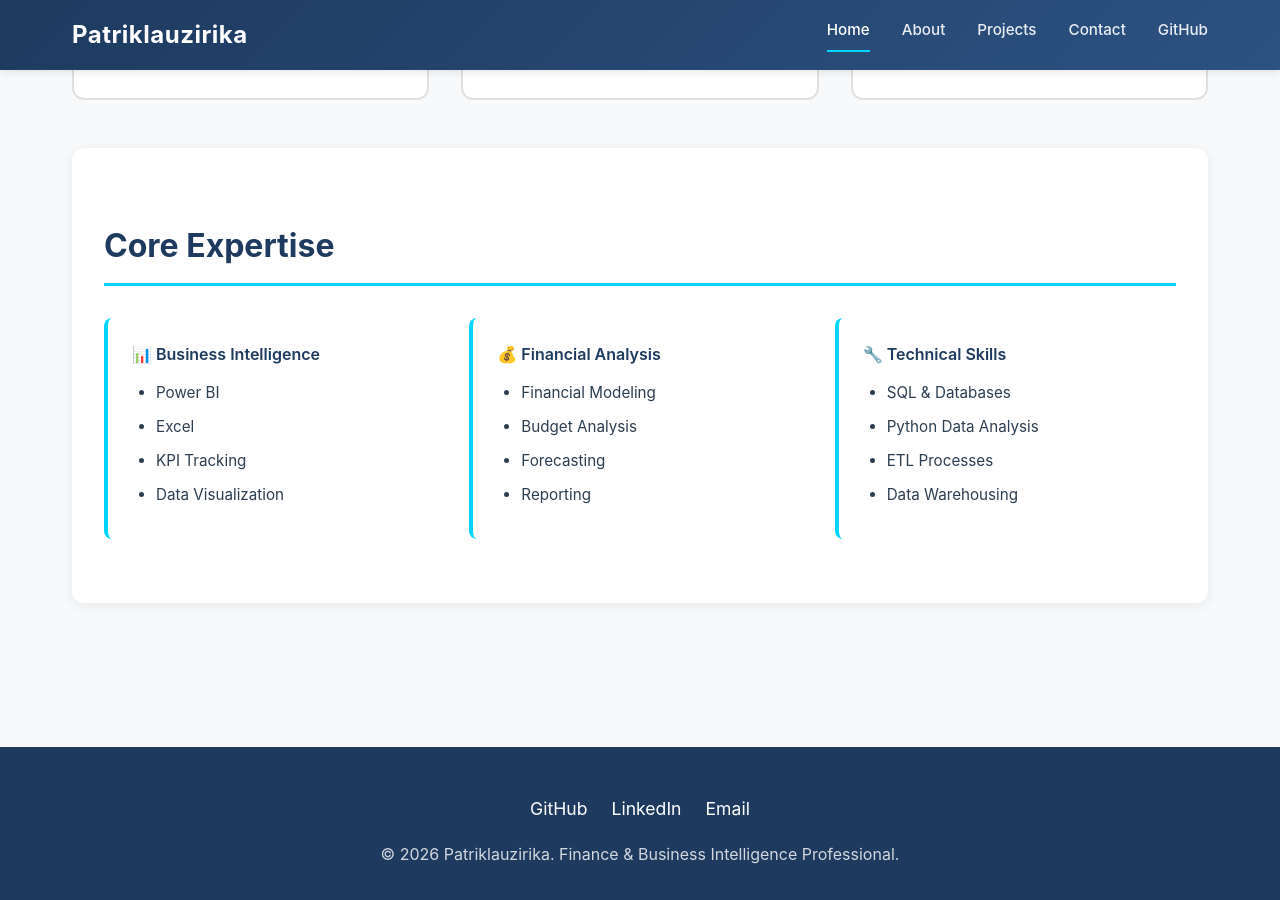
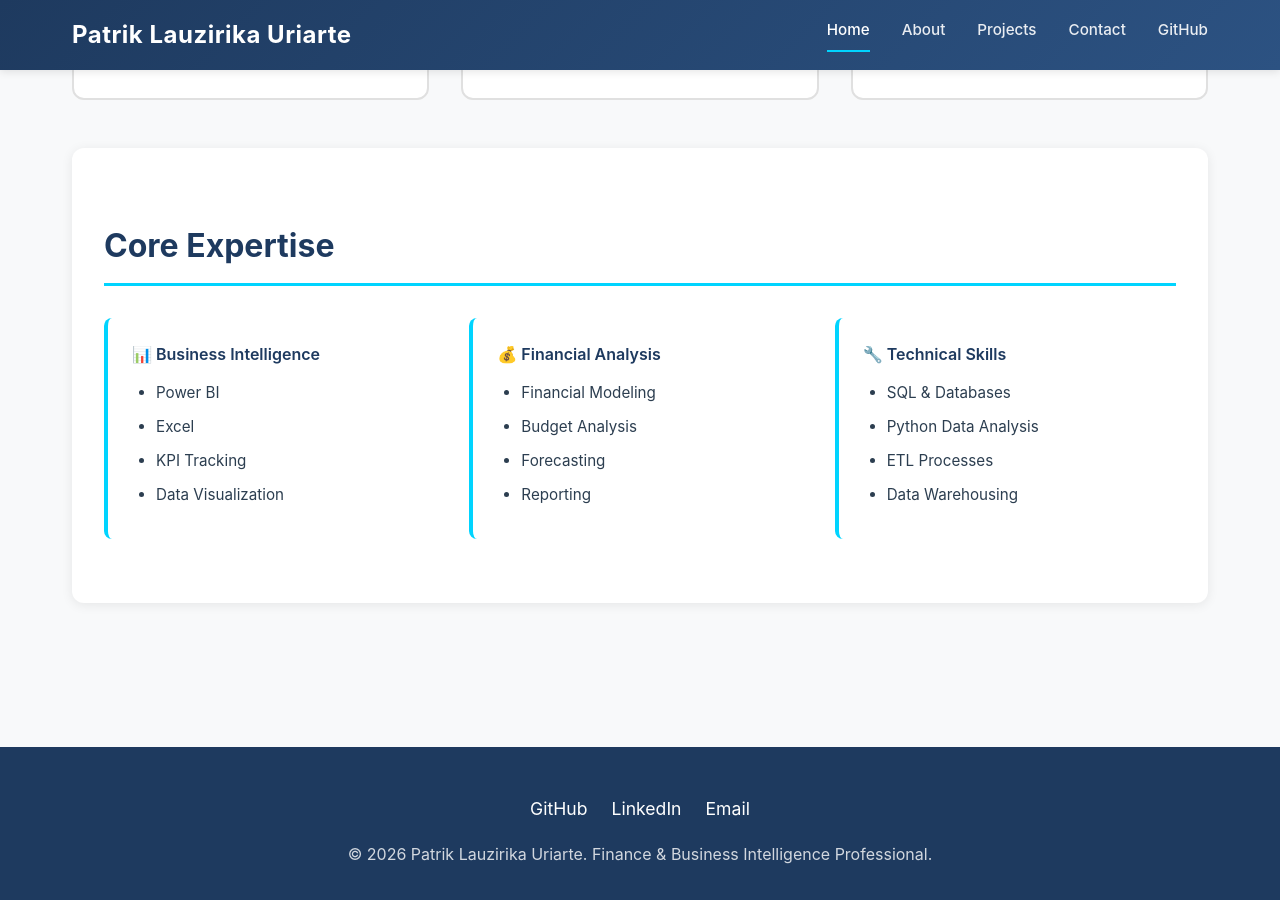
Before and after one commit to patriklauzirika-glitch/patriklauzirika.github.io, a Jekyll site: the page built from index.md, in a window 1280 px wide and 900 px high, scrolled down 695 px. Built offline with Jekyll 4.4.1, drawn with Linux system fonts in a browser that asks for light colours.

Commit message:
Update header and footer with name and links

```diff
--- a/_layouts/default.html
+++ b/_layouts/default.html
@@ -328,13 +328,13 @@
 <body>
     <header>
         <div class="header-container">
-            <a href="/" class="logo">Patriklauzirika</a>
+            <a href="/" class="logo">Patrik Lauzirika Uriarte</a>
             <nav>
                 <a href="/" {% if page.url == '/' %}class="active"{% endif %}>Home</a>
                 <a href="/about/" {% if page.url == '/about/' %}class="active"{% endif %}>About</a>
                 <a href="/projects/" {% if page.url == '/projects/' %}class="active"{% endif %}>Projects</a>
                 <a href="/contact/" {% if page.url == '/contact/' %}class="active"{% endif %}>Contact</a>
-                <a href="https://github.com/patriklauzirika-glitch" target="_blank">GitHub</a>
+                <a href="https://github.com/patriklauzirika" target="_blank">GitHub</a>
             </nav>
         </div>
     </header>
@@ -345,11 +345,11 @@
 
     <footer>
         <div class="social-links">
-            <a href="https://github.com/patriklauzirika-glitch" target="_blank" title="GitHub">GitHub</a>
-            <a href="https://www.linkedin.com/in/your-profile/" target="_blank" title="LinkedIn">LinkedIn</a>
-            <a href="mailto:your-email@example.com" title="Email">Email</a>
+            <a href="https://github.com/patriklauzirika" target="_blank" title="GitHub">GitHub</a>
+            <a href="https://www.linkedin.com/in/patrik-lauzirika-uriarte-7655b71a5/" target="_blank" title="LinkedIn">LinkedIn</a>
+            <a href="mailto:patriklauzirika@gmail.com" title="Email">Email</a>
         </div>
-        <p>&copy; 2026 Patriklauzirika. Finance & Business Intelligence Professional.</p>
+        <p>&copy; 2026 Patrik Lauzirika Uriarte. Finance & Business Intelligence Professional.</p>
     </footer>
 </body>
 </html>
```
